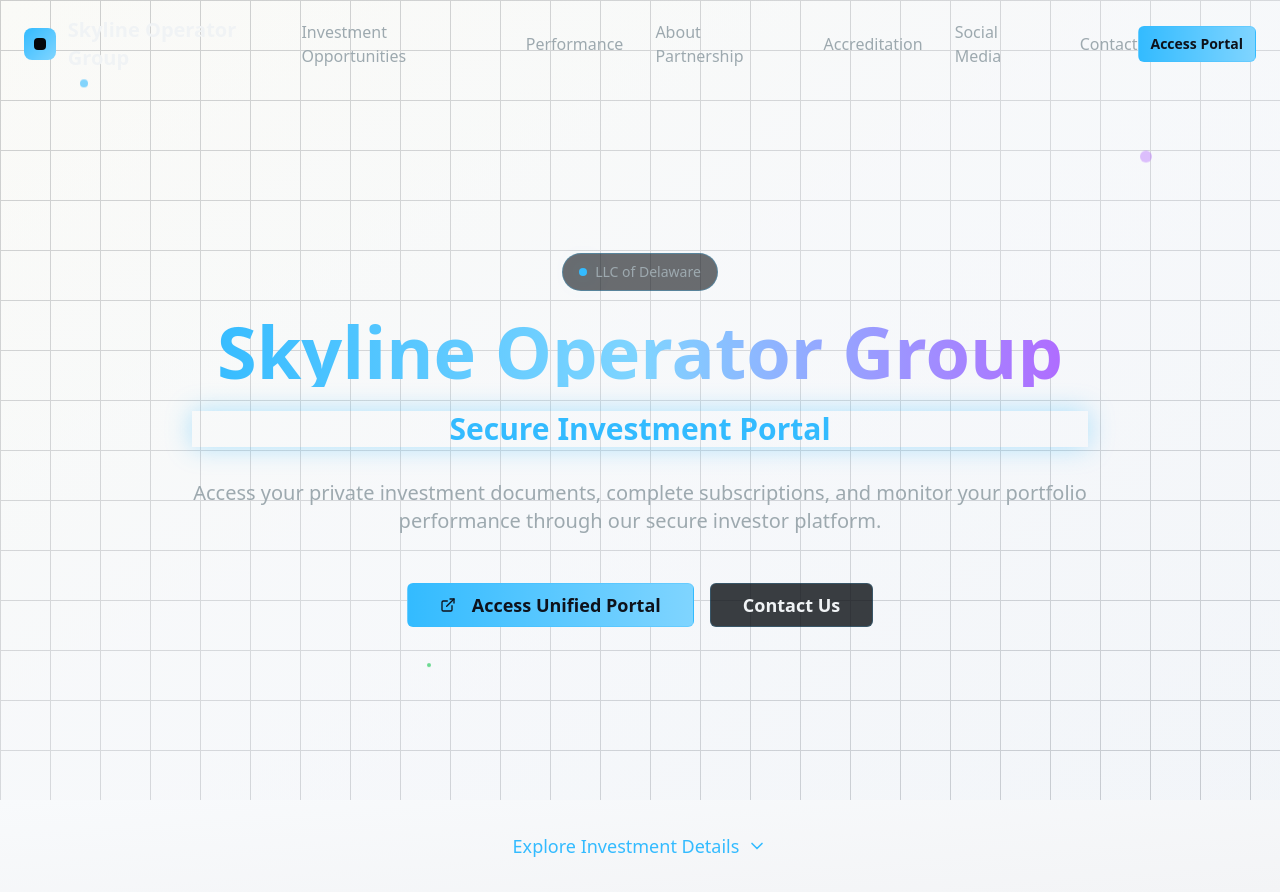
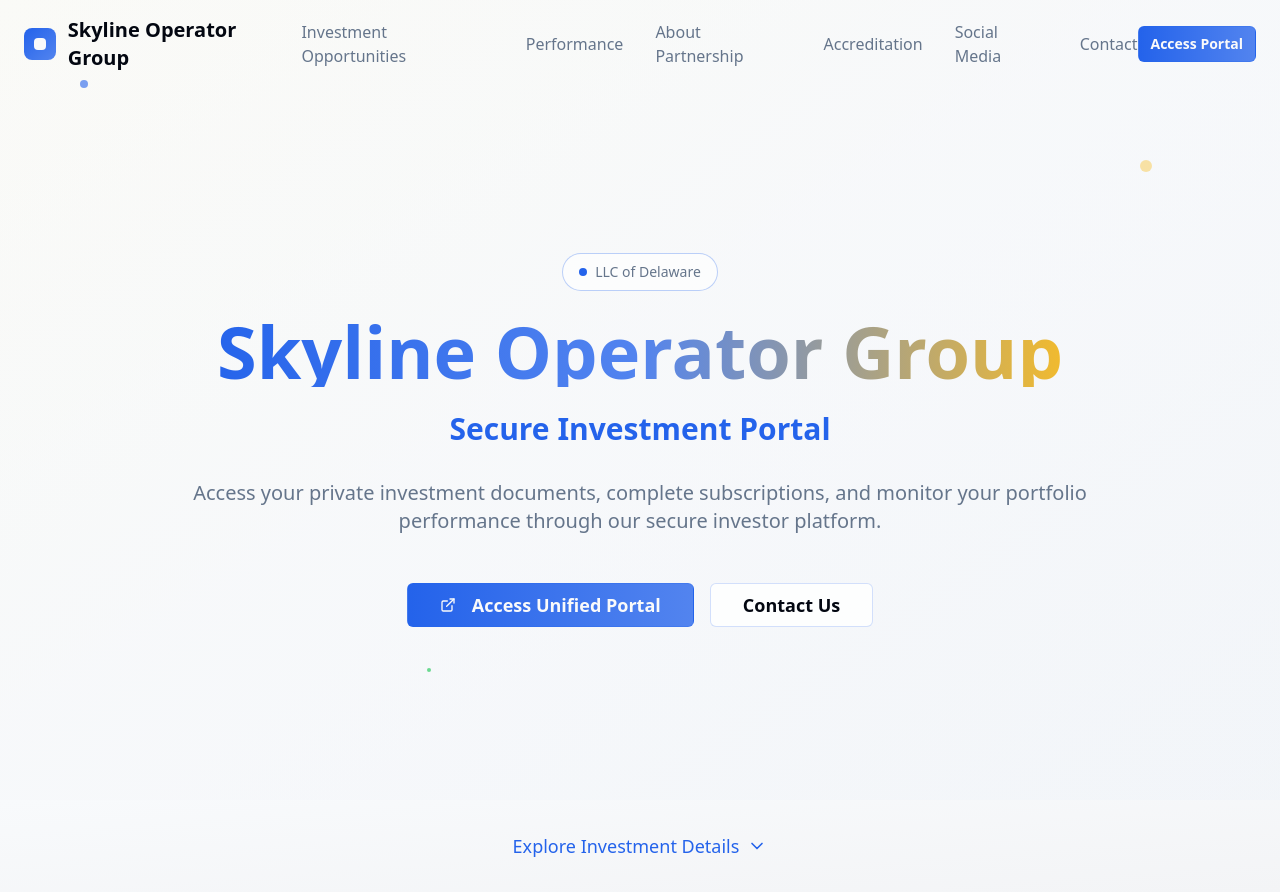
Before and after one commit to johnsonbruce408-star/skyophq, a React (Vite) app: page / in a window 1280 px wide. Built offline with nearby package versions, Linux system fonts and the light colour scheme.

Commit message:
Update color schemes

```diff
--- a/src/index.css
+++ b/src/index.css
@@ -8,107 +8,100 @@ All colors MUST be HSL.
 
 @layer base {
   :root {
-    /* Core Industrial Theme */
-    --background: 220 30% 3%;
-    --foreground: 200 20% 95%;
+    /* Professional Corporate Theme */
+    --background: 0 0% 98%;
+    --foreground: 224 71% 4%;
 
-    --card: 220 25% 6%;
-    --card-foreground: 200 15% 92%;
+    --card: 0 0% 100%;
+    --card-foreground: 224 71% 4%;
 
-    --popover: 220 25% 6%;
-    --popover-foreground: 200 15% 92%;
+    --popover: 0 0% 100%;
+    --popover-foreground: 224 71% 4%;
 
-    /* Tech Blue Primary */
-    --primary: 200 100% 60%;
-    --primary-foreground: 220 30% 8%;
-    --primary-glow: 200 100% 75%;
+    /* Professional Navy Blue Primary */
+    --primary: 221 83% 53%;
+    --primary-foreground: 0 0% 98%;
+    --primary-glow: 221 83% 63%;
 
-    /* Steel Gray Secondary */
-    --secondary: 220 15% 15%;
-    --secondary-foreground: 200 20% 85%;
+    /* Warm Gray Secondary */
+    --secondary: 210 40% 96%;
+    --secondary-foreground: 224 71% 4%;
 
-    --muted: 220 20% 10%;
-    --muted-foreground: 200 10% 65%;
+    --muted: 210 40% 96%;
+    --muted-foreground: 215 16% 47%;
 
-    /* Electric Accent */
-    --accent: 270 100% 70%;
-    --accent-foreground: 220 30% 8%;
+    /* Gold Accent */
+    --accent: 43 96% 56%;
+    --accent-foreground: 0 0% 9%;
 
     --destructive: 0 84% 60%;
-    --destructive-foreground: 200 20% 95%;
+    --destructive-foreground: 0 0% 98%;
 
-    --border: 220 20% 18%;
-    --input: 220 20% 12%;
-    --ring: 200 100% 60%;
+    --border: 214 32% 91%;
+    --input: 214 32% 91%;
+    --ring: 221 83% 53%;
 
-    /* Subsidiary Colors */
-    --neuro-green: 140 60% 55%;
-    --orbital-orange: 25 85% 60%;
-    --stellar-purple: 260 75% 65%;
-    --velocity-red: 350 80% 60%;
+    /* Traditional Colors */
+    --navy: 221 83% 53%;
+    --gold: 43 96% 56%;
+    --charcoal: 210 13% 20%;
+    --cream: 60 9% 98%;
 
-    /* Gradients */
+    /* Professional Gradients */
     --gradient-primary: linear-gradient(135deg, hsl(var(--primary)), hsl(var(--primary-glow)));
-    --gradient-hero: linear-gradient(135deg, hsl(220 30% 3%), hsl(220 25% 8%));
-    --gradient-card: linear-gradient(135deg, hsl(var(--card)), hsl(220 20% 8%));
-    --gradient-glow: radial-gradient(circle at center, hsl(var(--primary-glow) / 0.2), transparent);
+    --gradient-hero: linear-gradient(135deg, hsl(0 0% 98%), hsl(210 40% 98%));
+    --gradient-card: linear-gradient(135deg, hsl(var(--card)), hsl(0 0% 100%));
+    --gradient-subtle: linear-gradient(180deg, hsl(var(--background)), hsl(210 40% 98%));
 
-    /* Shadows & Effects */
-    --shadow-glow: 0 0 40px hsl(var(--primary) / 0.3);
-    --shadow-card: 0 8px 32px hsl(220 30% 2% / 0.8);
-    --shadow-intense: 0 0 80px hsl(var(--primary) / 0.4);
+    /* Professional Shadows */
+    --shadow-subtle: 0 1px 2px hsl(0 0% 0% / 0.05);
+    --shadow-card: 0 4px 12px hsl(0 0% 0% / 0.08);
+    --shadow-elegant: 0 8px 24px hsl(0 0% 0% / 0.12);
 
     /* Animation Timings */
-    --transition-smooth: all 0.4s cubic-bezier(0.4, 0, 0.2, 1);
+    --transition-smooth: all 0.3s cubic-bezier(0.4, 0, 0.2, 1);
     --transition-fast: all 0.2s cubic-bezier(0.4, 0, 0.2, 1);
 
     --radius: 0.5rem;
 
     --sidebar-background: 0 0% 98%;
-
     --sidebar-foreground: 240 5.3% 26.1%;
-
     --sidebar-primary: 240 5.9% 10%;
-
     --sidebar-primary-foreground: 0 0% 98%;
-
     --sidebar-accent: 240 4.8% 95.9%;
-
     --sidebar-accent-foreground: 240 5.9% 10%;
-
     --sidebar-border: 220 13% 91%;
-
     --sidebar-ring: 217.2 91.2% 59.8%;
   }
 
   .dark {
-    --background: 222.2 84% 4.9%;
-    --foreground: 210 40% 98%;
+    --background: 224 71% 4%;
+    --foreground: 0 0% 98%;
 
-    --card: 222.2 84% 4.9%;
-    --card-foreground: 210 40% 98%;
+    --card: 224 71% 4%;
+    --card-foreground: 0 0% 98%;
 
-    --popover: 222.2 84% 4.9%;
-    --popover-foreground: 210 40% 98%;
+    --popover: 224 71% 4%;
+    --popover-foreground: 0 0% 98%;
 
-    --primary: 210 40% 98%;
-    --primary-foreground: 222.2 47.4% 11.2%;
+    --primary: 221 83% 53%;
+    --primary-foreground: 0 0% 98%;
 
-    --secondary: 217.2 32.6% 17.5%;
-    --secondary-foreground: 210 40% 98%;
+    --secondary: 215 27% 12%;
+    --secondary-foreground: 0 0% 98%;
 
-    --muted: 217.2 32.6% 17.5%;
-    --muted-foreground: 215 20.2% 65.1%;
+    --muted: 215 27% 12%;
+    --muted-foreground: 217 10% 64%;
 
-    --accent: 217.2 32.6% 17.5%;
-    --accent-foreground: 210 40% 98%;
+    --accent: 43 96% 56%;
+    --accent-foreground: 0 0% 9%;
 
-    --destructive: 0 62.8% 30.6%;
-    --destructive-foreground: 210 40% 98%;
+    --destructive: 0 62% 30%;
+    --destructive-foreground: 0 0% 98%;
 
-    --border: 217.2 32.6% 17.5%;
-    --input: 217.2 32.6% 17.5%;
-    --ring: 212.7 26.8% 83.9%;
+    --border: 215 27% 12%;
+    --input: 215 27% 12%;
+    --ring: 221 83% 53%;
     --sidebar-background: 240 5.9% 10%;
     --sidebar-foreground: 240 4.8% 95.9%;
     --sidebar-primary: 224.3 76.3% 48%;
@@ -131,49 +124,34 @@ All colors MUST be HSL.
     background-attachment: fixed;
   }
 
-  /* Custom utility classes */
-  .glow-effect {
-    box-shadow: var(--shadow-glow);
+  /* Professional utility classes */
+  .professional-shadow {
+    box-shadow: var(--shadow-elegant);
   }
 
-  .tech-grid {
+  .subtle-pattern {
     background-image:
       linear-gradient(hsl(var(--border)) 1px, transparent 1px),
       linear-gradient(90deg, hsl(var(--border)) 1px, transparent 1px);
-    background-size: 50px 50px;
-    opacity: 0.3;
+    background-size: 20px 20px;
+    opacity: 0.1;
   }
 
-  .animate-pulse-glow {
-    animation: pulse-glow 3s ease-in-out infinite;
+  .animate-fade-in {
+    animation: fade-in 0.6s ease-out forwards;
+    opacity: 0;
   }
 
-  @keyframes pulse-glow {
-    0%, 100% {
-      box-shadow: 0 0 20px hsl(var(--primary) / 0.3);
-    }
-    50% {
-      box-shadow: 0 0 40px hsl(var(--primary) / 0.6);
-    }
-  }
-
-  .animate-float {
-    animation: float 6s ease-in-out infinite;
-  }
-
-  @keyframes float {
-    0%, 100% {
-      transform: translateY(0px);
-    }
-    50% {
-      transform: translateY(-10px);
+  @keyframes fade-in {
+    to {
+      opacity: 1;
     }
   }
 
   .animate-slide-up {
     animation: slide-up 0.8s ease-out forwards;
     opacity: 0;
-    transform: translateY(50px);
+    transform: translateY(30px);
   }
 
   @keyframes slide-up {
--- a/tailwind.config.ts
+++ b/tailwind.config.ts
@@ -53,10 +53,14 @@ export default {
 					DEFAULT: 'hsl(var(--card))',
 					foreground: 'hsl(var(--card-foreground))'
 				},
-				neuro: 'hsl(var(--neuro-green))',
-				orbital: 'hsl(var(--orbital-orange))',
-				stellar: 'hsl(var(--stellar-purple))',
-				velocity: 'hsl(var(--velocity-red))',
+				neuro: 'hsl(140 60% 55%)',
+				orbital: 'hsl(25 85% 60%)',
+				stellar: 'hsl(260 75% 65%)',
+				velocity: 'hsl(350 80% 60%)',
+				navy: 'hsl(var(--navy))',
+				gold: 'hsl(var(--gold))',
+				charcoal: 'hsl(var(--charcoal))',
+				cream: 'hsl(var(--cream))',
 				sidebar: {
 					DEFAULT: 'hsl(var(--sidebar-background))',
 					foreground: 'hsl(var(--sidebar-foreground))',
```
